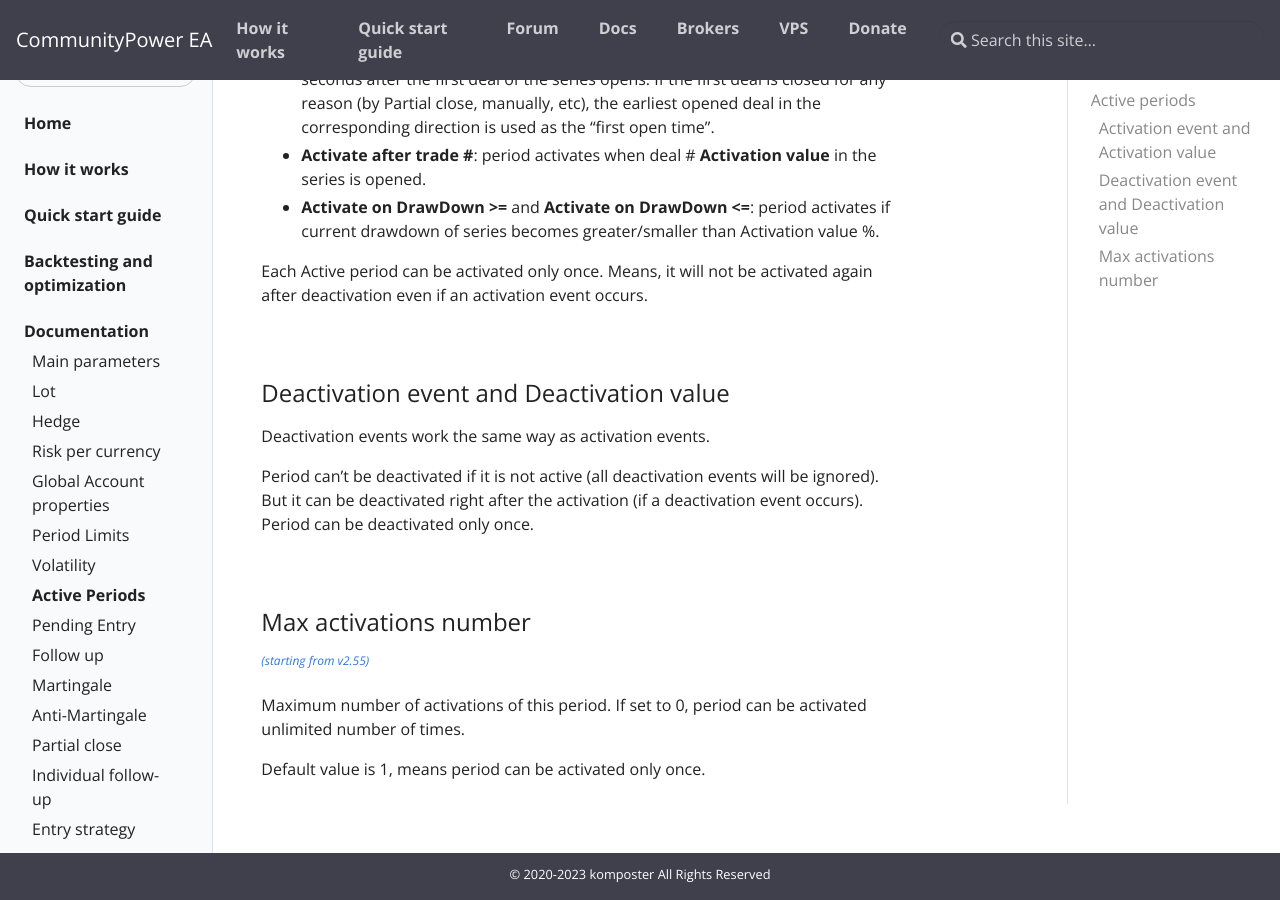
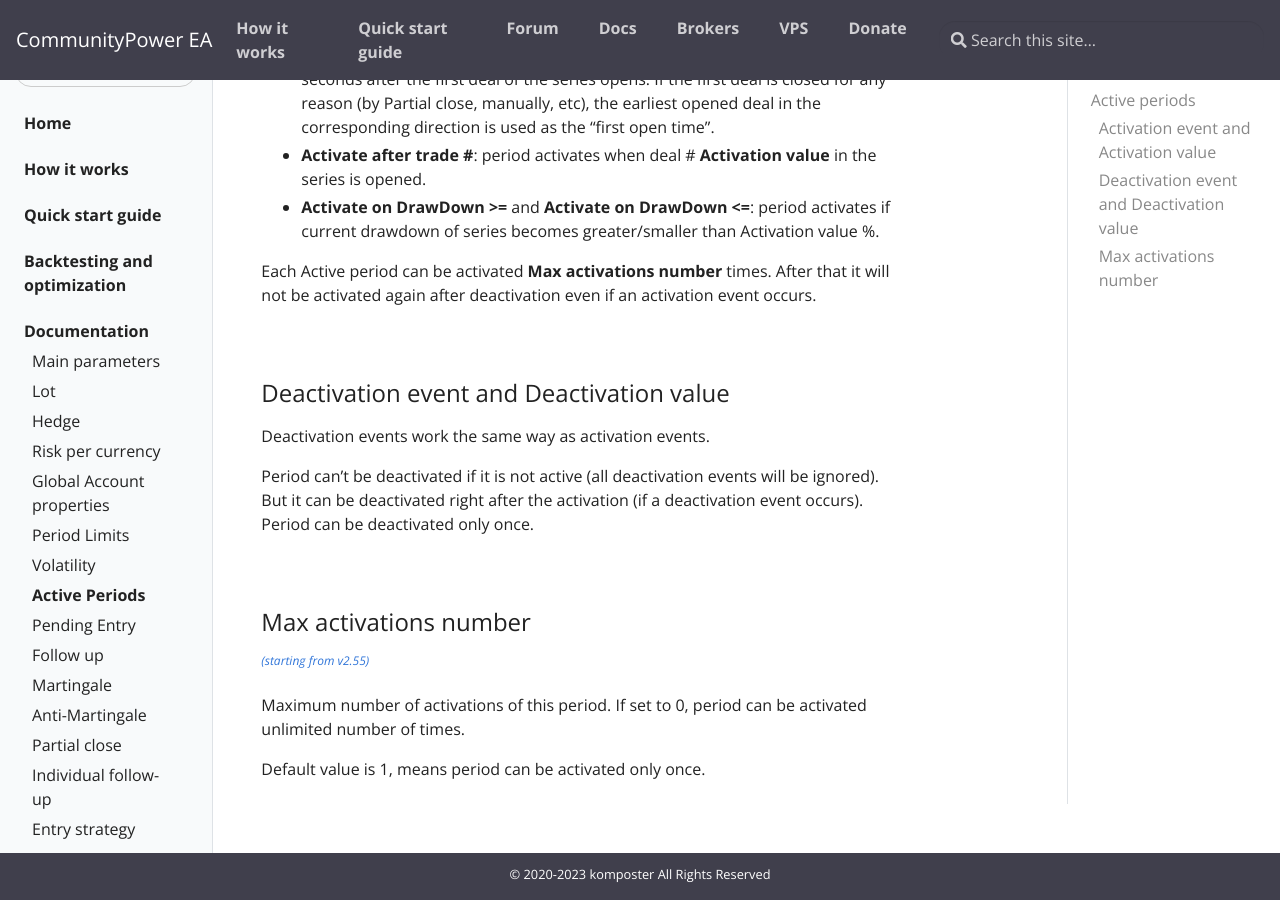
Before and after one commit to komposter/CommunityPowerEA.com, a Jekyll site: the page built from _docs/active-periods.md, in a window 1280 px wide and 900 px high, scrolled down 553 px. Built offline with Jekyll 4.4.1, drawn with Linux system fonts in a browser that asks for light colours.

Commit message:
Content change

```diff
--- a/_docs/active-periods.md
+++ b/_docs/active-periods.md
@@ -23,7 +23,7 @@ Event that activates period. Can be one of the following:
 * **Activate after trade #**: period activates when deal # **Activation value** in the series is opened.
 * **Activate on DrawDown >=** and **Activate on DrawDown <=**: period activates if current drawdown of series becomes greater/smaller than Activation value %.
 
-Each Active period can be activated only once. Means, it will not be activated again after deactivation even if an activation event occurs.
+Each Active period can be activated **Max activations number** times. After that it will not be activated again after deactivation even if an activation event occurs.
 
 <br />
 
```
